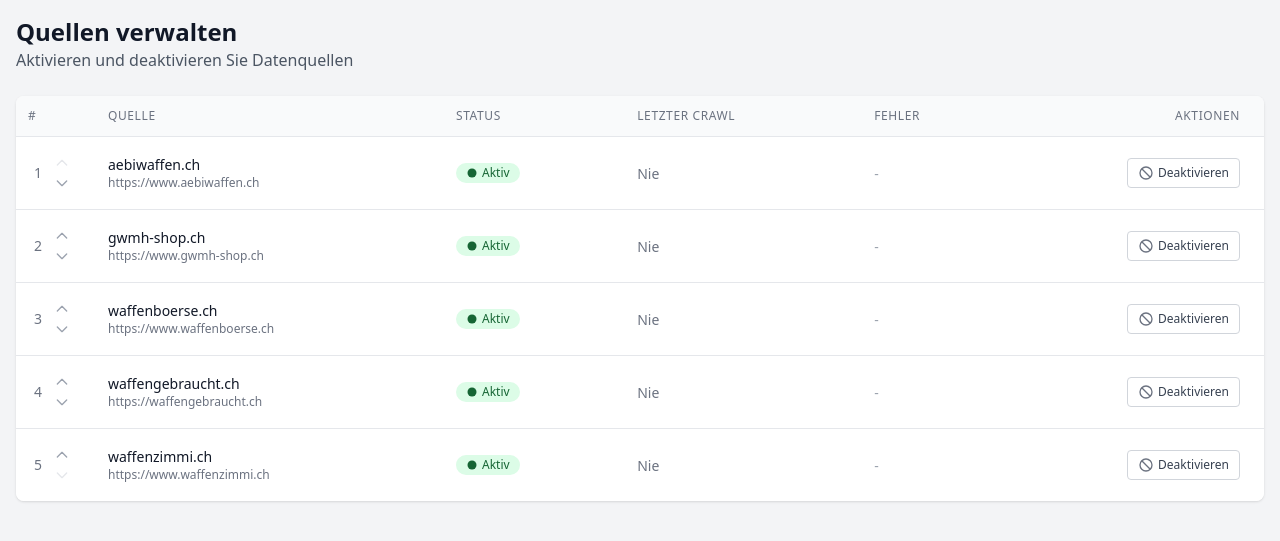
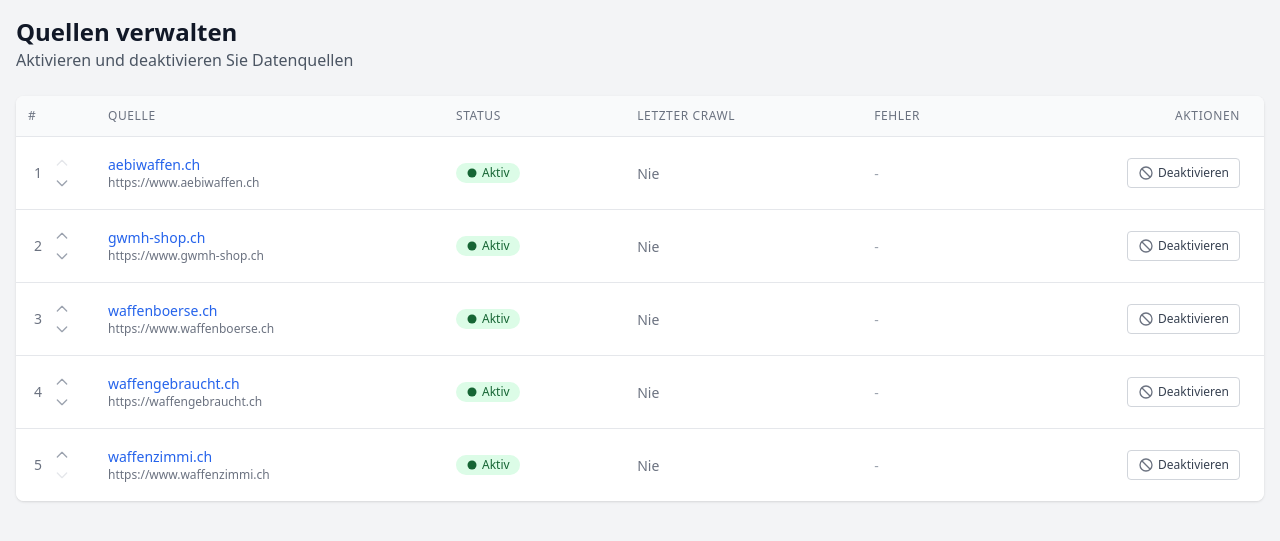
Before and after one commit to gilbert-grape/gilberts-yoga-helper, a FastAPI app: page /admin/sources in a window 1280 px wide. Shown: the part 49-590 px from the top of the page. Run offline with FastAPI, Linux system fonts and the light colour scheme; data comes from the database, SQL or seed files in the repository; some libraries are stand-ins or nearby versions.

Commit message:
Make source names clickable on sources admin page
Links open in new tab with target="_blank".

Co-Authored-By: Claude Opus 4.5 <noreply@anthropic.com>

```diff
--- a/frontend/templates/admin/_partials/_source_row.html
+++ b/frontend/templates/admin/_partials/_source_row.html
@@ -45,10 +45,10 @@
 
     {# Source Name and URL #}
     <td class="px-6 py-4 whitespace-nowrap">
-        <div class="flex flex-col">
-            <div class="text-sm font-medium text-gray-900">{{ source.name }}</div>
+        <a href="{{ source.base_url }}" target="_blank" rel="noopener noreferrer" class="flex flex-col hover:bg-gray-50 -m-2 p-2 rounded transition-colors">
+            <div class="text-sm font-medium text-blue-600 hover:text-blue-800">{{ source.name }}</div>
             <div class="text-xs text-gray-500">{{ source.base_url }}</div>
-        </div>
+        </a>
     </td>
 
     {# Active Status Badge #}
```
